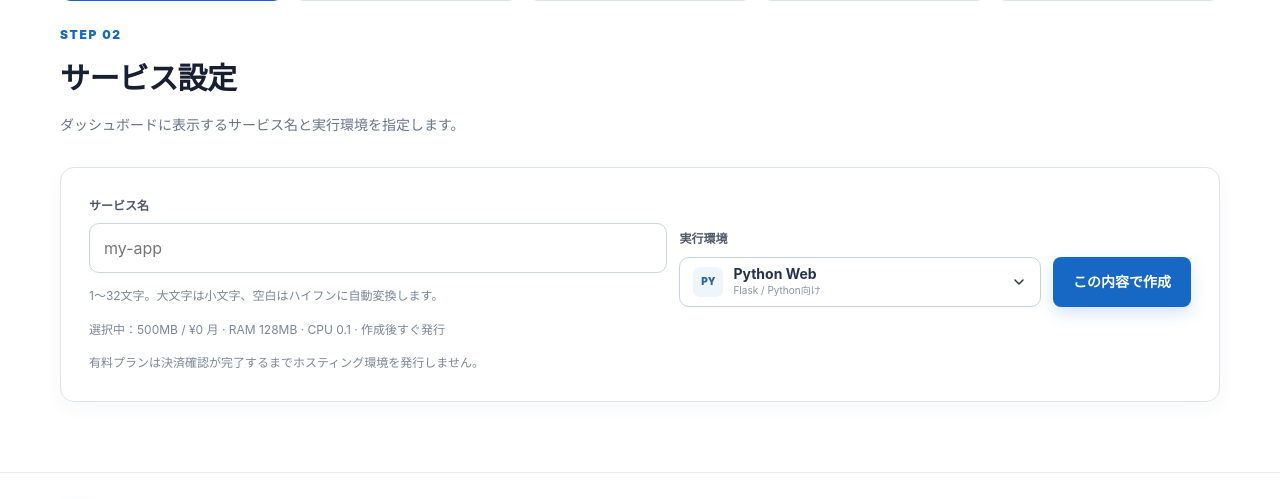
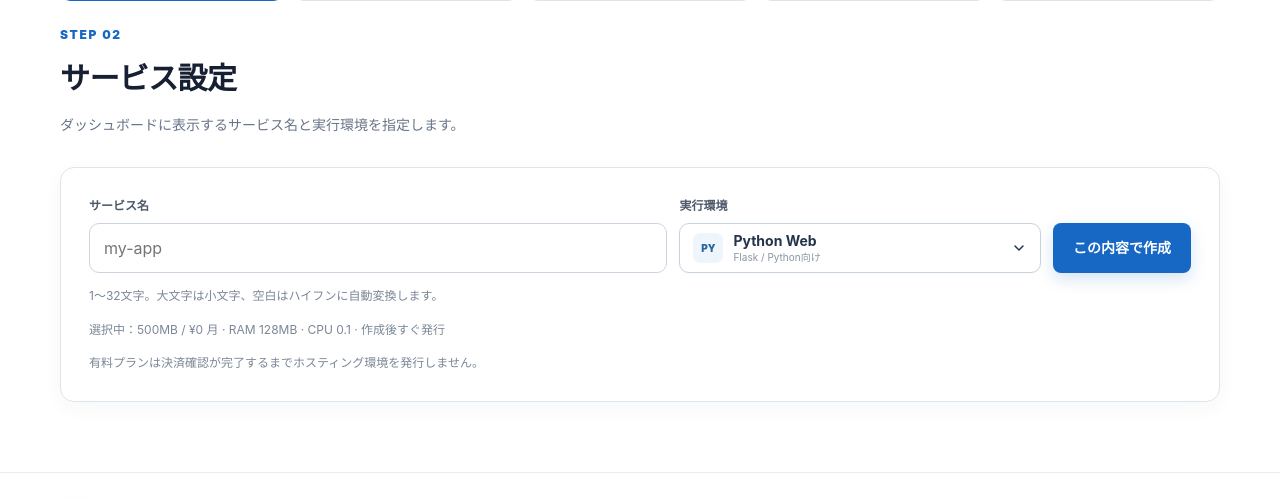
Before and after one commit to ritsu1000000-maker/sandbox, a Flask app: page /create in a window 1280 px wide. Shown: the part 649-1148 px from the top of the page. Run offline with Flask 3, Linux system fonts and the light colour scheme; the visitor is signed in with stand-in values (Sample User, id 1); data comes from the database, SQL or seed files in the repository; some libraries are stand-ins or nearby versions.

Commit message:
Align hosting creation form controls

```diff
--- a/rental-server/templates/create.html
+++ b/rental-server/templates/create.html
@@ -1,5 +1,12 @@
 {% extends "base.html" %}
 {% block title %}新規サービス｜Hosting Service{% endblock %}
+{% block head %}
+<style>
+.hosting-create-grid{align-items:start}
+.hosting-create-grid .create-btn{align-self:start;margin-top:27px}
+@media(max-width:1000px){.hosting-create-grid .create-btn{margin-top:0}}
+</style>
+{% endblock %}
 {% block content %}
 <section class="page-hero"><div class="container"><span class="page-label">NEW HOSTING SERVICE</span><h1>新しいサービスを作成</h1><p>プラン、サービス名、実行環境を選んでホスティングを開始します。無料プランは作成後すぐ発行されます。</p></div></section>
 <section class="section">
@@ -16,7 +23,7 @@
     <div class="application-box">
       <form id="createForm">
         <input type="hidden" id="plan" value="free">
-        <div class="form-grid">
+        <div class="form-grid hosting-create-grid">
           <div class="field">
             <label for="name">サービス名</label>
             <input id="name" placeholder="my-app" autocomplete="off" maxlength="32" pattern="[a-z0-9](?:[a-z0-9-]{0,30}[a-z0-9])?" title="1〜32文字の英小文字・数字・ハイフンを使用できます。" required>
```
